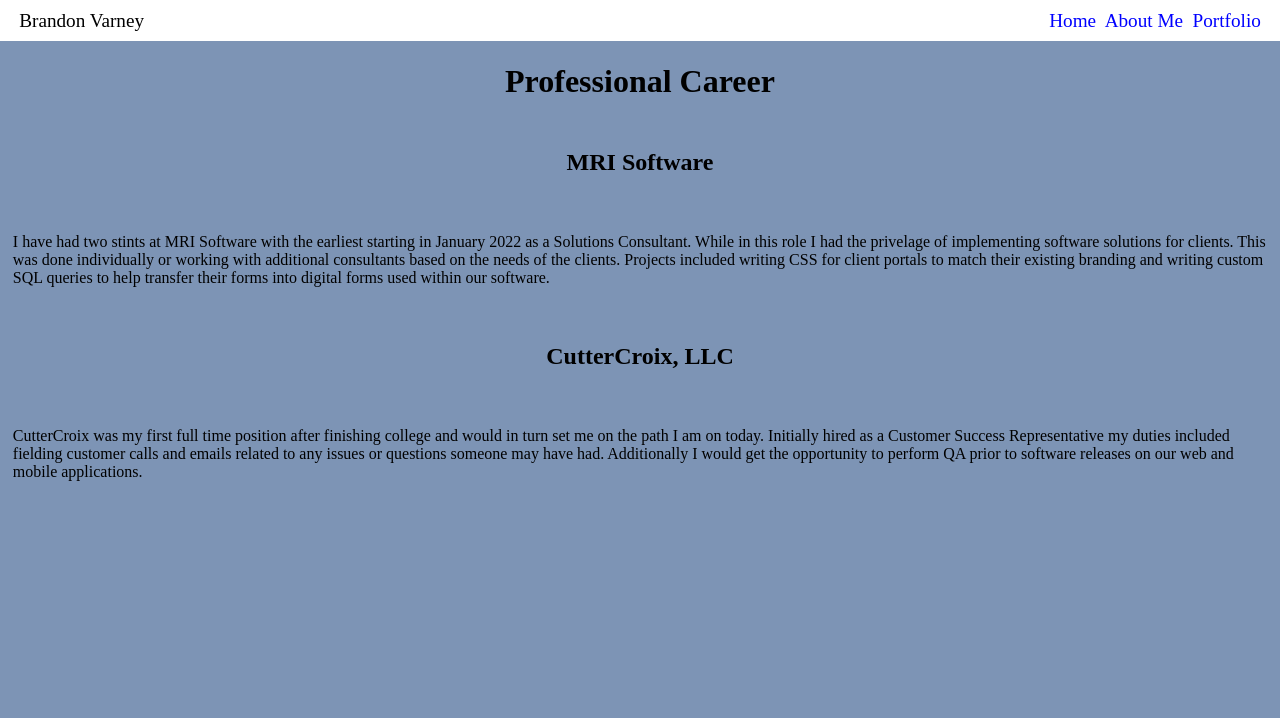
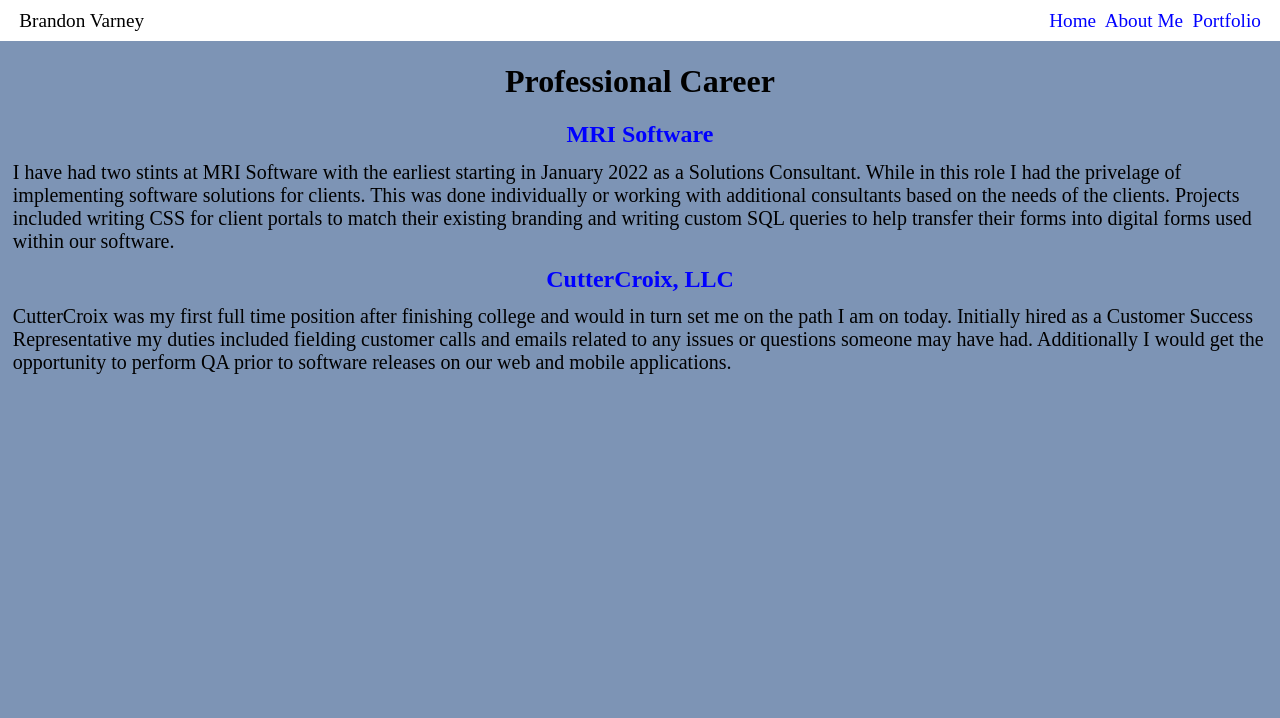
Before and after one commit to bvarney23/personal_site, a plain HTML site: page about.html in a window 1280 px wide. Shown: the top 718 px of the page. Drawn offline with Linux system fonts and the light colour scheme; a web font is replaced by a local one.

Commit message:
changing pages

```diff
--- a/about.css
+++ b/about.css
@@ -43,3 +43,19 @@ h1 {
 .about-image {
     text-align: center;
 }
+
+#mri_software {
+    display: flex;
+    justify-content: center;
+    flex-direction: column;
+}
+.job_company {
+    text-align: center;
+    font-size: 150%;
+    font-weight: bold;
+}
+
+.job_description {
+    font-size: 125%;
+    margin: 1%;
+}
--- a/about.html
+++ b/about.html
@@ -32,22 +32,18 @@
       </script>
        <main>
         <h1>Professional Career</h1>
-            <div class="header-current">
-                <h2>MRI Software</h2>
+        <div id="mri_software">
+            <div class="job_company">
+                <a class="direct-link" href="https://mrisoftware.com" target="_blank">MRI Software</a>
             </div>
-            <div class="mri-photo">
-                <div class="mri-text">
-                    <p>I have had two stints at MRI Software with the earliest starting in January 2022 as a Solutions Consultant. While in this role I had the privelage of implementing software solutions for clients. This was done individually or working with additional consultants based on the needs of the clients. Projects included writing CSS for client portals to match their existing branding and writing custom SQL queries to help transfer their forms into digital forms used within our software.</p>
-                </div>
+            <p class="job_description">I have had two stints at MRI Software with the earliest starting in January 2022 as a Solutions Consultant. While in this role I had the privelage of implementing software solutions for clients. This was done individually or working with additional consultants based on the needs of the clients. Projects included writing CSS for client portals to match their existing branding and writing custom SQL queries to help transfer their forms into digital forms used within our software.</p>
+        </div>
+        <div id="cutter_software">
+            <div class="job_company">
+                <a class="direct-link" href="https://cuttercroix.com" target="_blank">CutterCroix, LLC</a>
             </div>
-            <div class="header-past">
-                <h2>CutterCroix, LLC</h2>
-            </div>
-            <div class="cutter-photo">
-                <div class="cutter-text">
-                    <p>CutterCroix was my first full time position after finishing college and would in turn set me on the path I am on today. Initially hired as a Customer Success Representative my duties included fielding customer calls and emails related to any issues or questions someone may have had. Additionally I would get the opportunity to perform QA prior to software releases on our web and mobile applications.</p>
-                </div>
-            </div>
+            <p class="job_description">CutterCroix was my first full time position after finishing college and would in turn set me on the path I am on today. Initially hired as a Customer Success Representative my duties included fielding customer calls and emails related to any issues or questions someone may have had. Additionally I would get the opportunity to perform QA prior to software releases on our web and mobile applications.</p>
+        </div>
        </main>
        <div class="main-footer">
         <footer>
--- a/portfolio.css
+++ b/portfolio.css
@@ -27,7 +27,6 @@ h1 {
 }
 
 .projects {
-    text-align: center;
     font-size: 125%;
     margin: 1%;
 }
```
